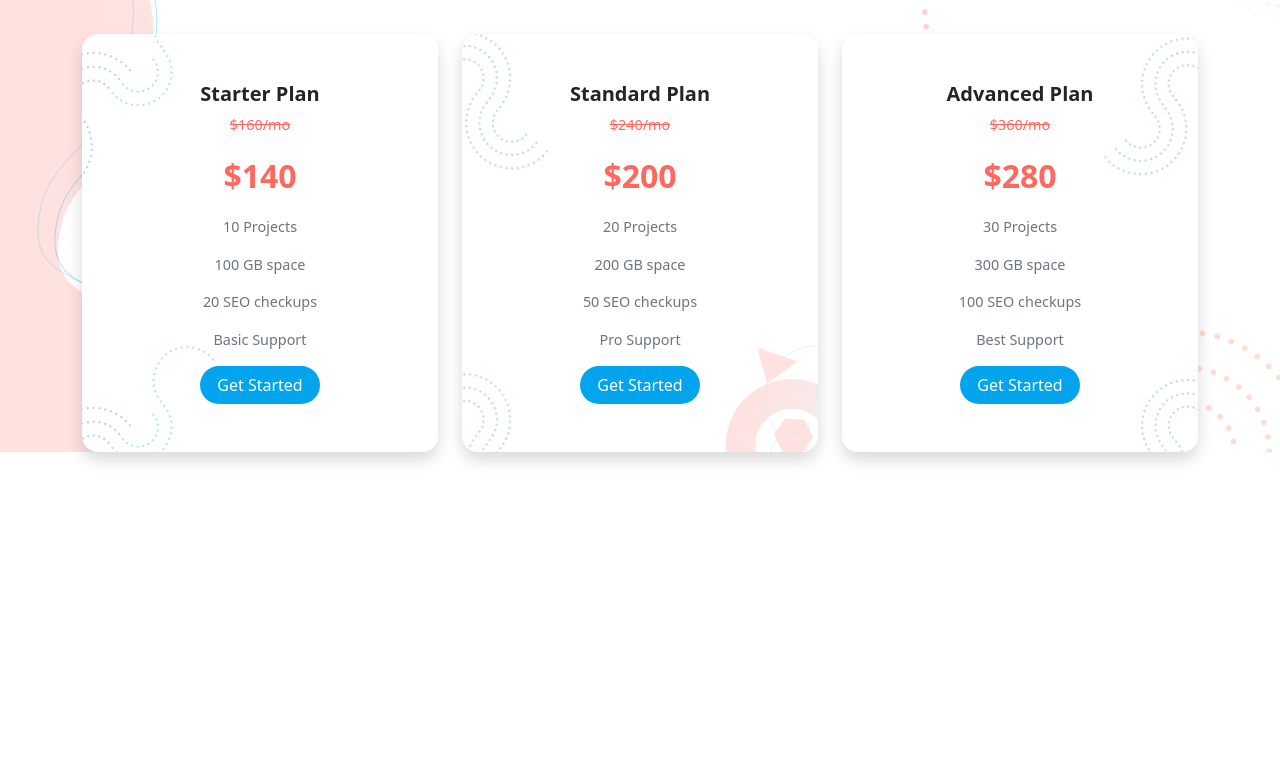
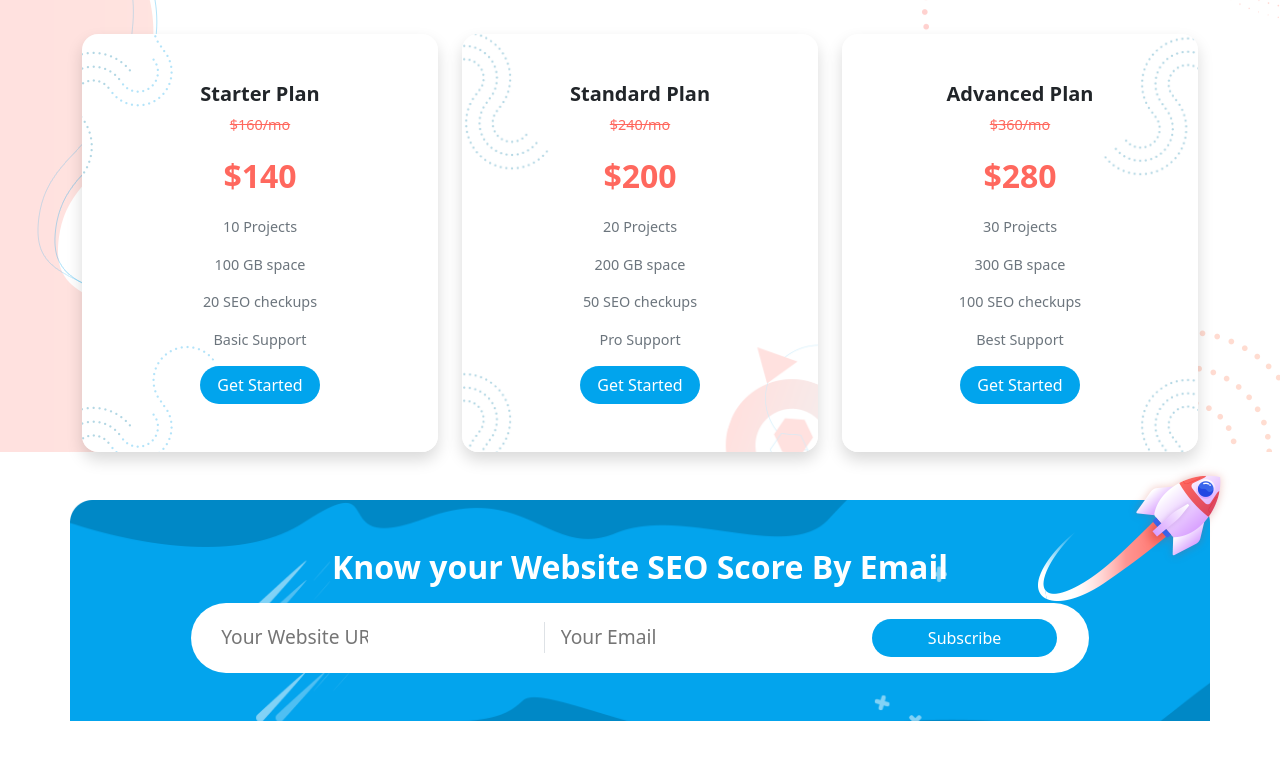
Before and after one commit to ShaimaaAKamal/Onix, a plain HTML site: page index.html in a window 1280 px wide. Shown: the part 3088-3847 px from the top of the page. Before the commit the page ends 3588 px from the top, so only its background shows below. Drawn offline with Linux system fonts and the light colour scheme; files whose address does not match are found by name.

Commit message:
Subscribe section

```diff
--- a/css/style.css
+++ b/css/style.css
@@ -15,6 +15,10 @@
 
 .fs-9{
     font-size: .9rem;
+}
+
+.w-88{
+    width:88%;
 }
 
 nav{
@@ -179,6 +183,29 @@ bottom:-80px;
     background-position: center 0px;
 }
 
+.Subscribe .container{
+    background-image:url("../images/subscribe-bg.png");
+    background-size:cover;
+}
+
+.subImage{
+    right: -21px;
+    top: -35px;
+}
+.bg-child{
+    background-color: #fff;
+    border-radius:1rem;
+    padding:1rem .3rem;
+}
+
+.bg-parent{
+    width:100%;
+    font-size:.6rem;
+    padding:.2rem;
+}
+.btn-sub{
+    background-color: var(--siteColor);
+}
 
 @media screen and (min-width:768px){
 
@@ -231,4 +258,21 @@ bottom:-80px;
 
     }
 
+    .bg-parent{
+        background-color: #fff;
+        width:88%;
+        font-size:1.2rem;
+        padding:1rem;
+    }
+
+    .bg-child{
+        background-color: transparent;
+        border-radius:0;
+        padding:0;
+    }
+
+    .btn-sub{
+        background-color: var(--secondaryColor);
+    }
+
 }
--- a/index.html
+++ b/index.html
@@ -657,6 +657,31 @@
         </section>
 
 
+        <section class="Subscribe" class="rounded-medium p-5 mb-5">
+          <div class="container position-relative">
+            <div class="subscribe text-white text-center p-5 my-5">
+                 <h2 class="mb-3 fw-bolder">Know your Website SEO Score By Email</h2>
+                 <div class="row bg-parent rounded-pill  m-auto align-items-center">
+                  <div class="col-lg-9">
+                    <div class="row text-start bg-child">
+                      <div class="col-6">
+                        <input type="text" placeholder="Your Website URl" class="border-0 w-50 ">
+                      </div>
+                      <div class="col-6">
+                        <input type="text" placeholder="Your Email" class="border-0 w-50 border-start  ps-3">
+                      </div>
+                    </div>
+                  </div>
+                  <div class="col-lg-3 px-0 px-lg-3">
+                    <button class="btn btn-sub text-white px-3 contact-secondary-btn rounded-pill w-100 mt-3 mt-lg-0">Subscribe</button>
+                  </div>
+                 </div>
+            </div>
+            <img src="images/subscribe-dec.png" alt="Subscribe" class="position-absolute subImage ">
+          </div>
+        </section>
+
+
 
 
 
```
